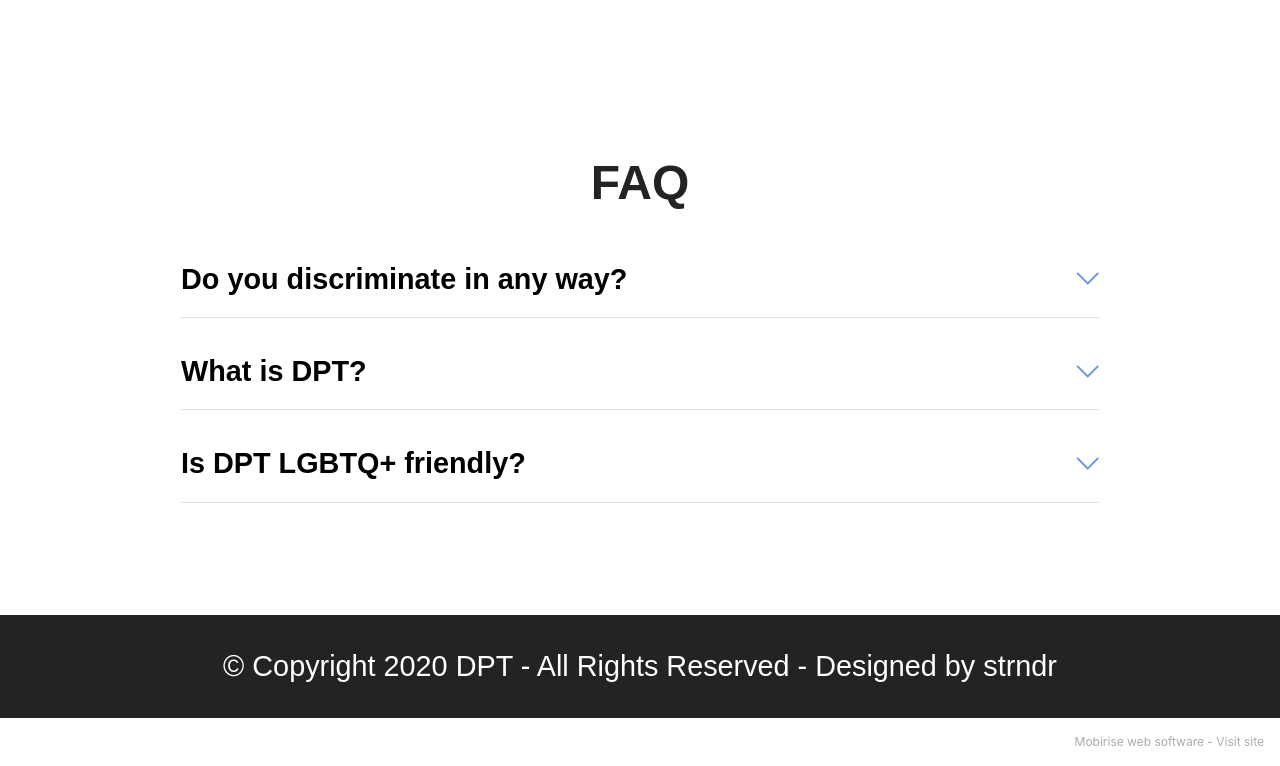
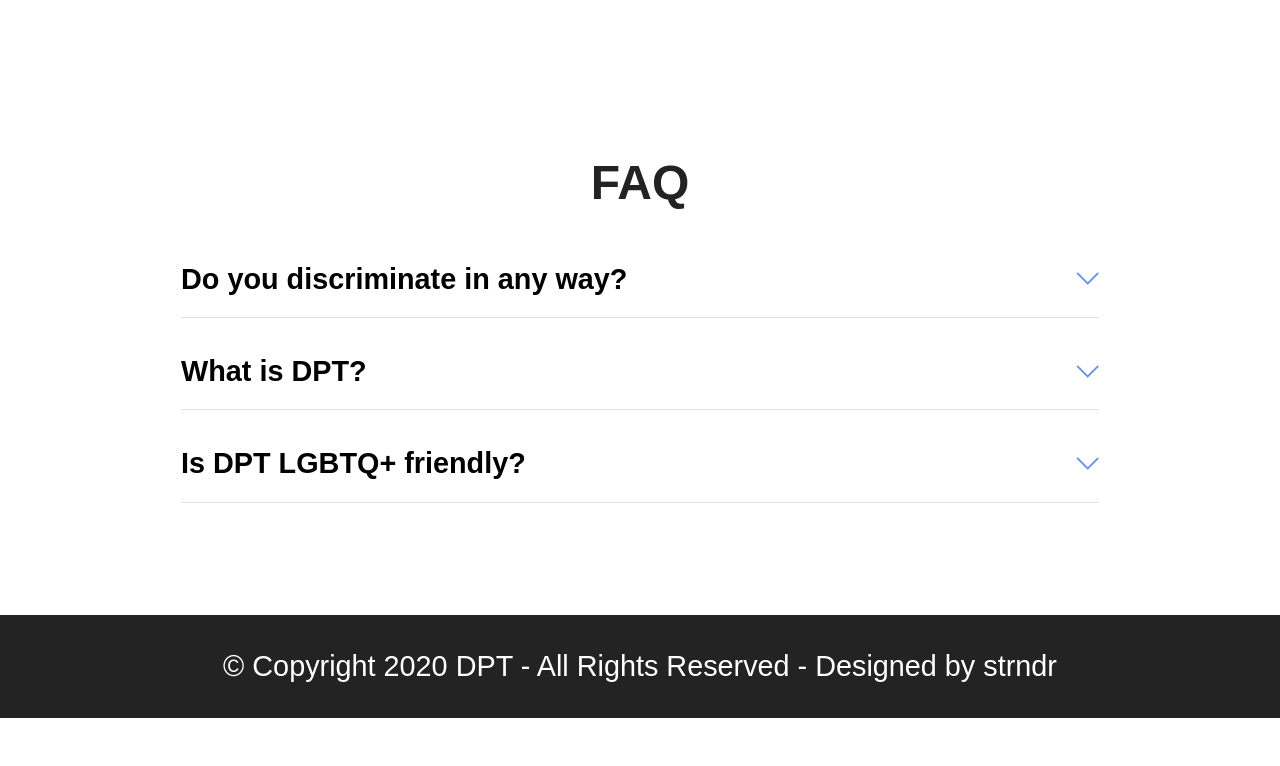
Before and after one commit to dpt-web/dpt-web.github.io, a plain HTML site: page index.html in a window 1280 px wide. Shown: the part 1437-2203 px from the top of the page. After the commit the page ends 2155 px from the top, so only its background shows below. Drawn offline with Linux system fonts and the light colour scheme; files whose address does not match are found by name; a web font is replaced by a local one.

Commit message:
Update index.html

```diff
--- a/index.html
+++ b/index.html
@@ -174,8 +174,7 @@
             </div>
         </div>
     </div>
-</section><section style="background-color: #fff; font-family: -apple-system, BlinkMacSystemFont, 'Segoe UI', 'Roboto', 'Helvetica Neue', Arial, sans-serif; color:#aaa; font-size:12px; padding: 0; align-items: center; display: flex;"><a href="https://mobirise.site/e" style="flex: 1 1; height: 3rem; padding-left: 1rem;"></a><p style="flex: 0 0 auto; margin:0; padding-right:1rem;">Mobirise web software - <a href="https://mobirise.site/n" style="color:#aaa;">Visit site</a></p></section><script src="assets/web/assets/jquery/jquery.min.js"></script>  <script src="assets/popper/popper.min.js"></script>  <script src="assets/tether/tether.min.js"></script>  <script src="assets/bootstrap/js/bootstrap.min.js"></script>  <script src="assets/smoothscroll/smooth-scroll.js"></script>  <script src="assets/mbr-switch-arrow/mbr-switch-arrow.js"></script>  <script src="assets/theme/js/script.js"></script>
-
+  </section>
 
 </body>
 </html>
```
